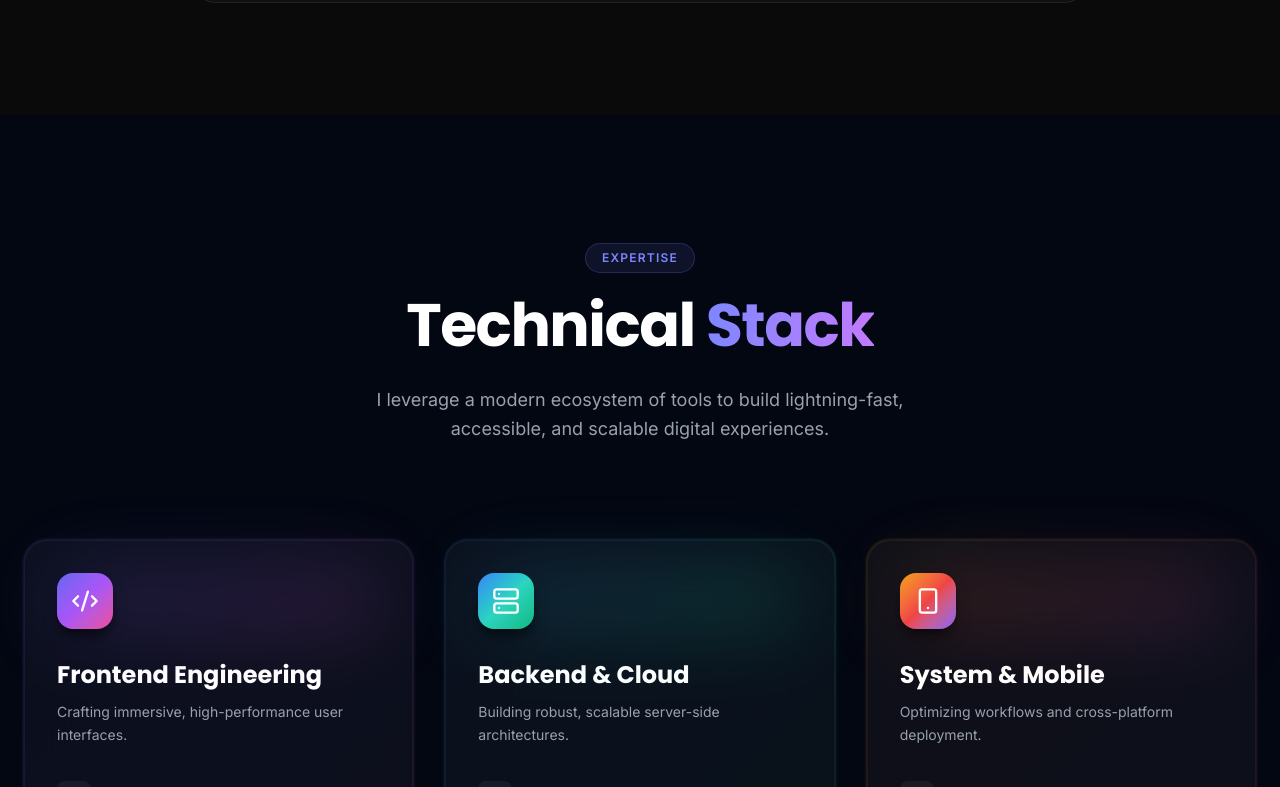
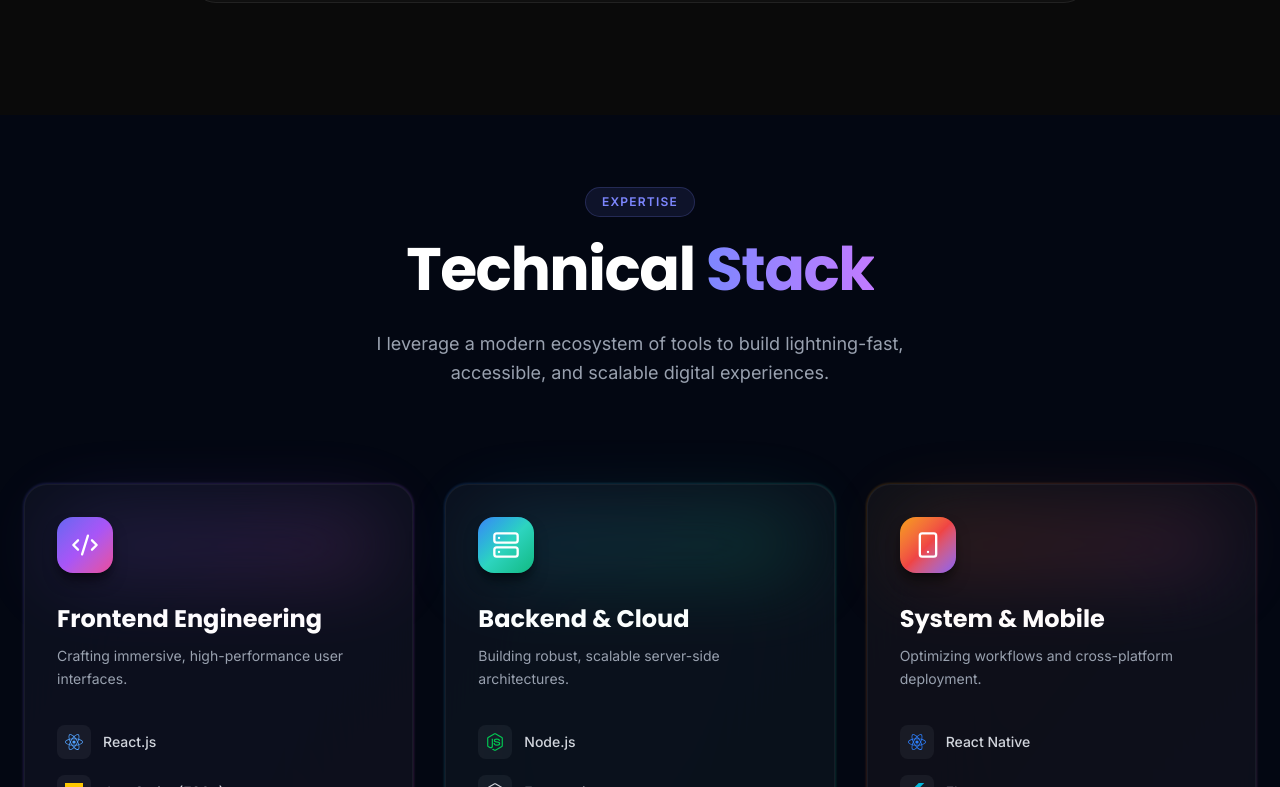
Before and after one commit to Im-Rahul-Panchal/Rahul-Panchal-Portfolio, a React (Vite) app in the folder client/: page / in a window 1280 px wide. Shown: the part 1473-2260 px from the top of the page. Built offline with nearby package versions, Linux system fonts and the light colour scheme.

Commit message:
Add id attribute to Skills section for improved navigation

```diff
--- a/client/src/components/Skills.jsx
+++ b/client/src/components/Skills.jsx
@@ -51,7 +51,7 @@ const Skills = () => {
   ];
 
   return (
-    <section className="relative py-32 px-6 bg-[#030712] overflow-hidden" ref={ref}>
+    <section id="skills" className="relative py-18 px-6 bg-[#030712] overflow-hidden" ref={ref}>
       {/* Background Ambient Glows */}
       <div className="absolute top-0 left-1/4 w-96 h-96 bg-indigo-600/10 rounded-full blur-[120px] -z-10" />
       <div className="absolute bottom-0 right-1/4 w-96 h-96 bg-purple-600/10 rounded-full blur-[120px] -z-10" />
```
